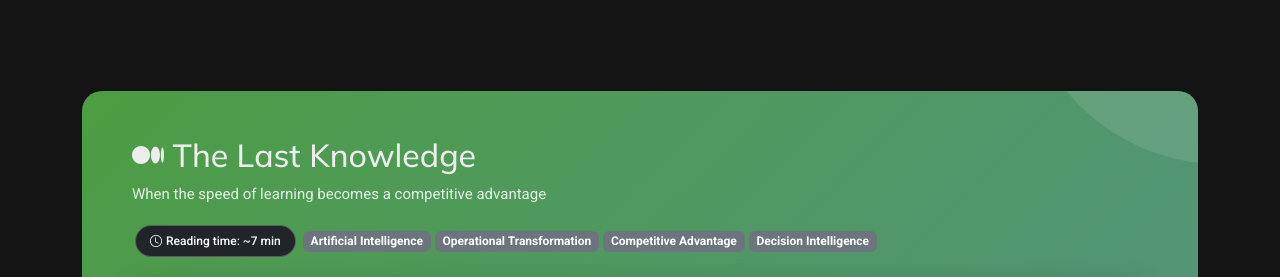
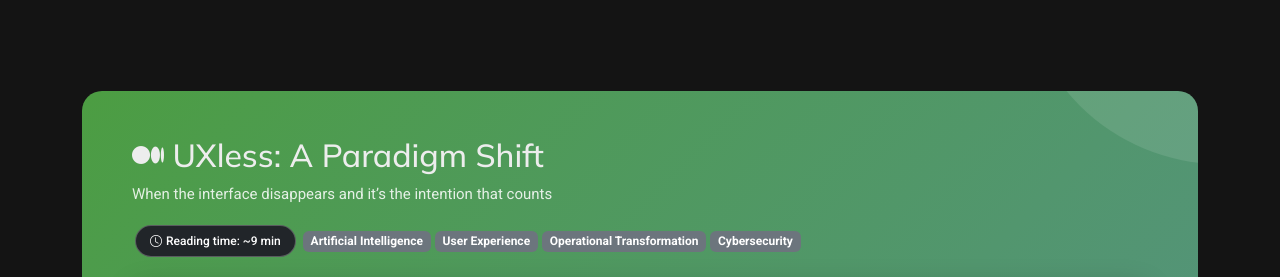
Before and after one commit to paalbarr/paalbarr.github.io, a plain HTML site: page index.html in a window 1280 px wide. Shown: the part 1080-1357 px from the top of the page. Drawn offline with Linux system fonts and the light colour scheme.

Commit message:
Adding new executive note

```diff
--- a/index.html
+++ b/index.html
@@ -79,19 +79,20 @@
             <div class="cta-box">
               <div class="row">
                 <div class="col-12">
-                  <h2><i class="bi bi-medium">&nbsp;</i>The Last Knowledge</h2>
-                  <p>When the speed of learning becomes a competitive advantage</p>
+                  <h2><i class="bi bi-medium">&nbsp;</i>UXless: A Paradigm Shift</h2>
+                  <p>When the interface disappears and it’s the intention that counts</p>
                   <div class="d-flex flex-wrap align-items-center gap-1 mt-3 mb-3">
-                    <span class="pill-badge text-bg-dark"><i class="bi bi-clock me-1"></i>Reading time: ~7 min</span>
+                    <span class="pill-badge text-bg-dark"><i class="bi bi-clock me-1"></i>Reading time: ~9 min</span>
                     <span class="badge text-bg-secondary">Artificial Intelligence</span>
+                    <span class="badge text-bg-secondary">User Experience</span>
                     <span class="badge text-bg-secondary">Operational Transformation</span>
-                    <span class="badge text-bg-secondary">Competitive Advantage</span>
-                    <span class="badge text-bg-secondary">Decision Intelligence</span>
+                    <span class="badge text-bg-secondary">Cybersecurity</span>
                   </div>
                   <div class="publication-img-box">
-                    <img src="assets/img/insight-cover.png" alt="The Last Knowledge" class="img-fluid w-100">
+                    <img src="assets/img/insight-cover.png" alt="UXless: A Paradigm Shift" class="img-fluid w-100">
                     <div class="img-overlay">
-                      <a href="https://medium.com/@pabloalbarran/the-last-knowledge-0fde8b822762" class="cta-btn">Read
+                      <a href="https://medium.com/@pabloalbarran/uxless-a-paradigm-shift-231368bd38a9"
+                        class="cta-btn">Read
                         the article</a>
                     </div>
                   </div>
```
Also changed, not shown: 1 other file.
